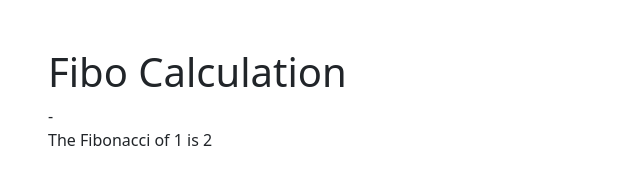
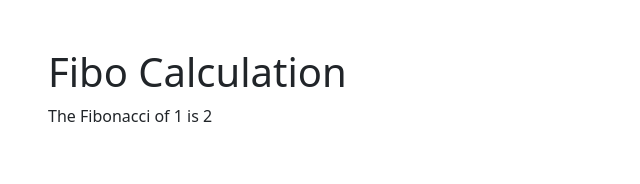
Before and after one commit to Aviad204/fibo, a plain HTML site: page index.html in a window 1280 px wide. Shown: the whole page, without its empty margins (0-640 px from the left). Drawn offline with nearby package versions, Linux system fonts and the light colour scheme.

Commit message:
delete dash

```diff
--- a/index.html
+++ b/index.html
@@ -16,7 +16,6 @@
             <div>
                 <h1>Fibo Calculation</h1>
             </div>
-            <div>-</div>
             <div>
                 <span>The Fibonacci of <span id="numX"></span> is <span id="numY"></span></span>
             </div>
```
